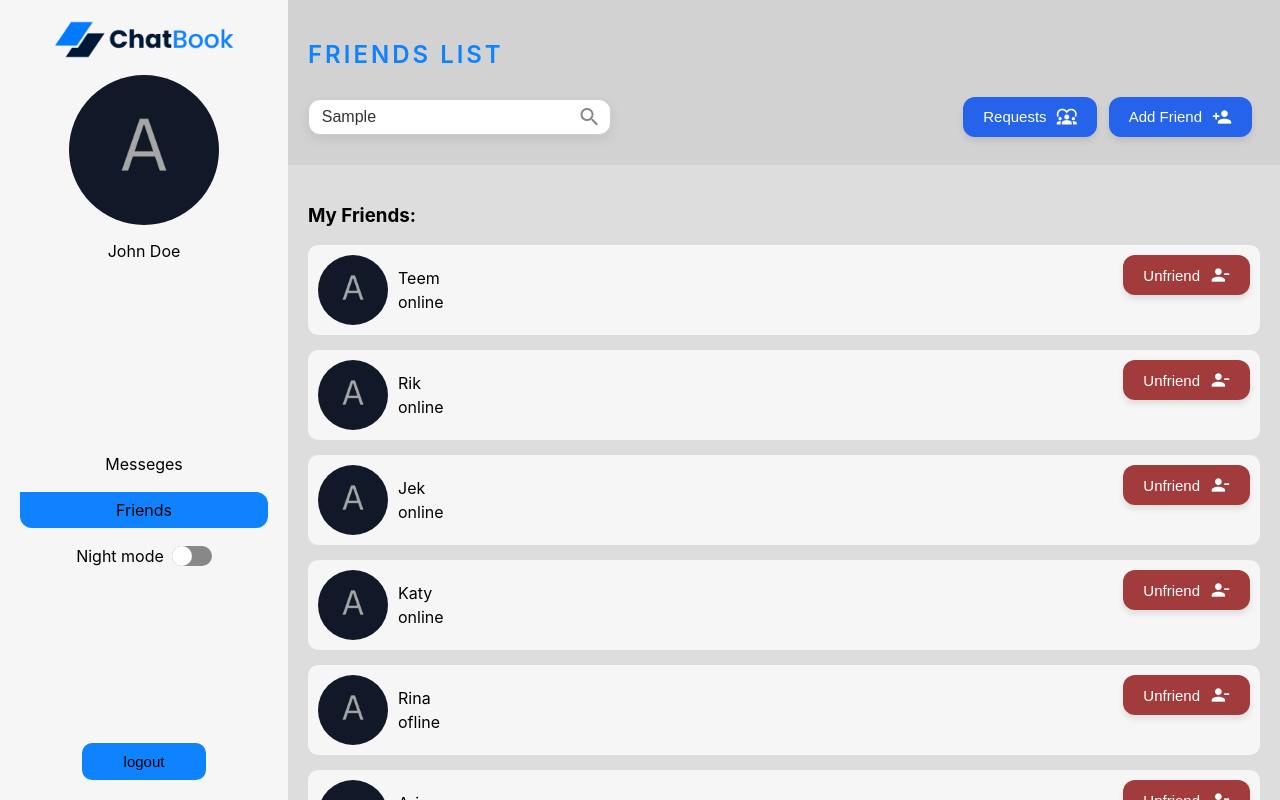
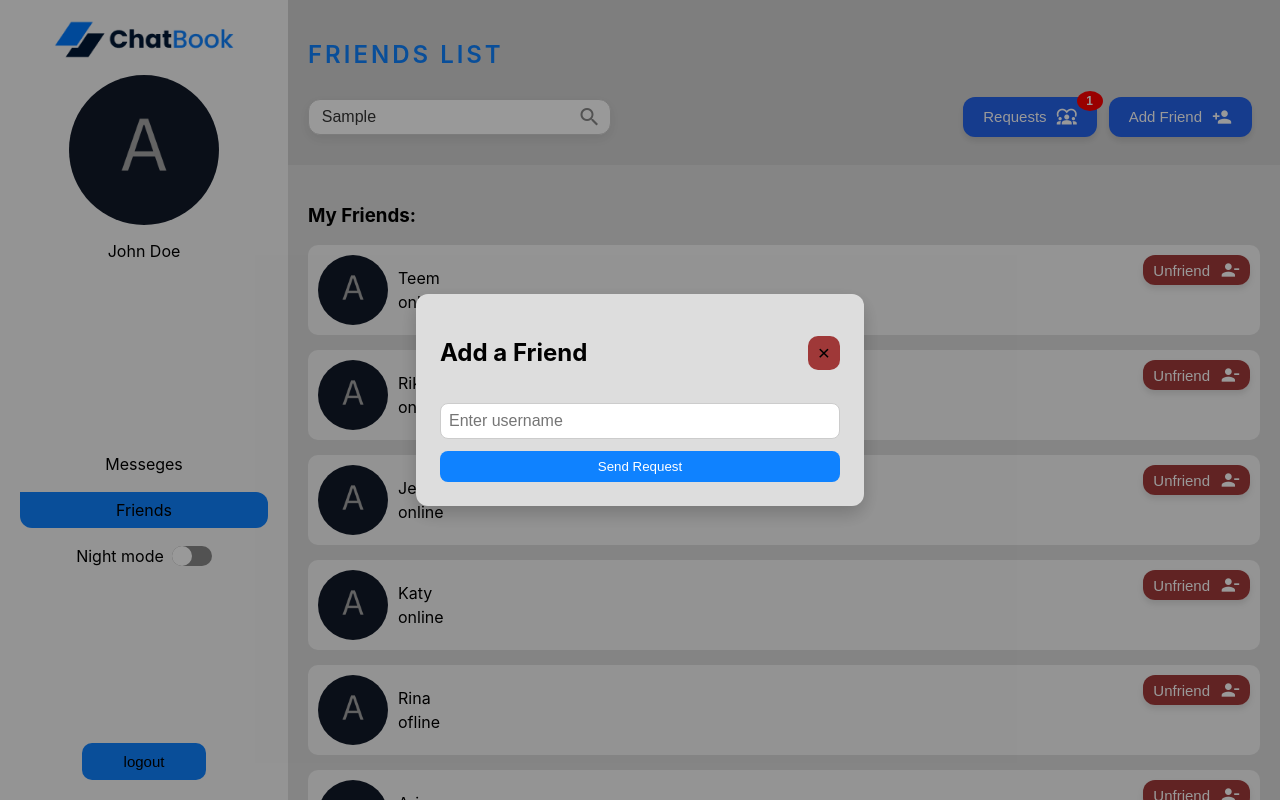
Before and after one commit to MaxParastiuk/messenger, a React (Create React App) app: page /friends in a window 1280 px wide. Both pictures are taken after typing "Sample" into the empty fields and a click on the button "Add a new friend". Built offline with nearby package versions, Linux system fonts and the light colour scheme; no server answers.

Commit message:
add 'add friends' and 'friend request' modals  for the friends page

```diff
--- a/package.json
+++ b/package.json
@@ -14,6 +14,7 @@
     "react-router-dom": "^7.2.0",
     "react-scripts": "5.0.1",
     "react-switch": "^7.1.0",
+    "react-toastify": "^11.0.5",
     "styled-components": "^6.1.15",
     "web-vitals": "^2.1.4"
   },
--- a/src/components/friends/FriendItem/FriendItem.css
+++ b/src/components/friends/FriendItem/FriendItem.css
@@ -31,7 +31,7 @@
   display: flex;
   align-items: center;
   gap: 10px;
-  padding: 10px 20px;
+  padding: 5px 10px;
   background-color: #972121e0;
   color: white;
   border: none;
--- a/src/components/friends/FriendItem/FriendItem.jsx
+++ b/src/components/friends/FriendItem/FriendItem.jsx
@@ -1,6 +1,6 @@
 import './FriendItem.css';
 import styled from 'styled-components';
-import { Link } from 'react-router-dom';
+
 const FriendItem = ({ id, name, avatar, status }) => {
   return (
     <FriendListItem className="friends_list__item">
@@ -14,7 +14,7 @@ const FriendItem = ({ id, name, avatar, status }) => {
       <div className="friend-interaction">
         <button className="friend-delete-btn" aria-label="Remove friend">
           <span className="btn-text">Unfriend</span>
-          <span class="material-icons">person_remove</span>
+          <span className="material-icons">person_remove</span>
         </button>
       </div>
     </FriendListItem>
--- a/src/components/friends/FriendsHeader/FriendsHeader.css
+++ b/src/components/friends/FriendsHeader/FriendsHeader.css
@@ -26,6 +26,7 @@
 
 .friends-panel__requests,
 .friends-panel__add {
+  position: relative;
   display: flex;
   align-items: center;
   gap: 10px;
@@ -60,3 +61,21 @@
   align-items: center;
   justify-content: center;
 }
+
+.requests_notification__badge {
+  position: absolute;
+  top: -6px;
+  right: -6px;
+  background-color: red;
+  color: white;
+  font-size: 12px;
+  font-weight: bold;
+  border-radius: 50%;
+  padding: 4px 7px;
+  min-width: 12px;
+  height: 12px;
+  display: flex;
+  align-items: center;
+  justify-content: center;
+  z-index: 1;
+}
--- a/src/components/friends/FriendsHeader/FriendsHeader.jsx
+++ b/src/components/friends/FriendsHeader/FriendsHeader.jsx
@@ -1,7 +1,25 @@
+import { useState } from 'react';
 import './FriendsHeader.css';
 import styled from 'styled-components';
-const FriendsHeader = () => {
+import FriendRequestsModal from '../modals/FriendRequestsModal/FriendRequestsModal';
+import AddFriendModal from '../modals/AddFriendModal/AddFriendModal';
+const FriendsHeader = ({ requestCount = 1 }) => {
+  const [showRequestsModal, setShowRequestsModal] = useState(false);
+  const [showAddFriendModal, setShowAddFriendModal] = useState(false);
+  const requests = [
+    { id: 1, name: 'Alice Johnson' },
+    { id: 2, name: 'Bob Smith' },
+    { id: 3, name: 'Charlie Brown' },
+    { id: 4, name: 'Diana Prince' },
+    { id: 5, name: 'Ethan Hunt' },
+    { id: 6, name: 'Fiona Gallagher' },
+    { id: 7, name: 'George Washington' },
+    { id: 8, name: 'Hannah Montana' },
+    { id: 9, name: 'Ian Curtis' },
+    { id: 10, name: 'Jasmine Lee' },
+  ];
   return (
+    <>
       <FriendsHeaderContainer className="friends-list-header">
         <FriendsListHeadline>Friends List</FriendsListHeadline>
         <div className="friends-controls">
@@ -20,17 +38,42 @@ const FriendsHeader = () => {
             <button
               className="friends-panel__requests"
               aria-label="Open friend requests"
+              onClick={() => setShowRequestsModal(true)}
             >
               <span className="btn-text">Requests</span>
-            <span class="material-icons">diversity_1</span>
+              <span className="material-icons">diversity_1</span>
+              {requestCount > 0 && (
+                <span className="requests_notification__badge">
+                  {requestCount}
+                </span>
+              )}
             </button>
-          <button className="friends-panel__add" aria-label="Add a new friend">
+            <button
+              className="friends-panel__add"
+              aria-label="Add a new friend"
+              onClick={() => setShowAddFriendModal(true)}
+            >
               <span className="btn-text">Add Friend</span>
-            <span class="material-icons">person_add</span>
+              <span className="material-icons">person_add</span>
             </button>
           </div>
         </div>
       </FriendsHeaderContainer>
+      {showRequestsModal && (
+        <FriendRequestsModal
+          requests={requests}
+          onAccept={() => console.log('hello')}
+          onDecline={() => console.log('hello')}
+          onClose={() => setShowRequestsModal(false)}
+        />
+      )}
+      {showAddFriendModal && (
+        <AddFriendModal
+          onAdd={() => console.log('hello')}
+          onClose={() => setShowAddFriendModal(false)}
+        />
+      )}
+    </>
   );
 };
 
--- /dev/null
+++ b/src/components/friends/modals/AddFriendModal/AddFriendModal.jsx
@@ -0,0 +1,40 @@
+import { toast } from 'react-toastify';
+import ModalWrapper from '../ModalWrapper/ModalWrapper';
+import { useForm } from 'react-hook-form';
+
+const AddFriendModal = ({ onAdd, onClose }) => {
+  const {
+    register,
+    handleSubmit,
+    reset,
+    formState: { errors },
+  } = useForm();
+
+  const onSubmit = ({ username }) => {
+    onAdd(username);
+    reset();
+    toast.success('Friend request sent!');
+  };
+  return (
+    <ModalWrapper
+      titleId="add-friend-title"
+      titleText="Add a Friend"
+      onClose={onClose}
+    >
+      <form onSubmit={handleSubmit(onSubmit)}>
+        <input
+          type="text"
+          placeholder="Enter username"
+          {...register('username', { required: 'Username is required' })}
+        />
+        {errors.username && (
+          <span className="error">{errors.username.message}</span>
+        )}
+
+        <button type="submit">Send Request</button>
+      </form>
+    </ModalWrapper>
+  );
+};
+
+export default AddFriendModal;
--- /dev/null
+++ b/src/components/friends/modals/FriendRequestsModal/FriendRequestsModal.css
@@ -0,0 +1,64 @@
+.friend-requests__scroll-area {
+  display: flex;
+  flex-direction: column;
+  gap: 10px;
+  overflow-y: auto;
+  max-height: 45vh;
+  padding-right: 6px;
+  margin-right: -6px;
+  scroll-behavior: smooth;
+  scrollbar-width: thin;
+}
+
+.friend-requests__scroll-area::-webkit-scrollbar {
+  width: 6px;
+}
+
+.friend-requests__scroll-area::-webkit-scrollbar-thumb {
+  background-color: #ccc;
+  border-radius: 4px;
+}
+
+.friend-requests__empty {
+  text-align: center;
+  color: #888;
+  font-style: italic;
+}
+
+.friend-requests__item {
+  display: flex;
+  justify-content: space-between;
+  align-items: center;
+
+  border-radius: 18px;
+  padding: 10px;
+}
+
+.friend-requests__controls {
+  display: flex;
+  gap: 10px;
+}
+
+.request-accept-btn {
+  color: white;
+  background: #0e650e;
+  padding: 3px 10px;
+  border-radius: 10px;
+  transition: background-color 0.5s ease-out;
+}
+
+.request-decline-btn {
+  color: white;
+  background: maroon;
+  padding: 3px 10px;
+  border-radius: 10px;
+  transition: background-color 0.5s ease-out;
+}
+
+.friend-requests__controls .request-decline-btn:hover {
+  background-color: rgb(255, 15, 15);
+}
+
+.friend-requests__controls .request-accept-btn:hover {
+  background-color: rgb(0 172 11);
+}
--- /dev/null
+++ b/src/components/friends/modals/FriendRequestsModal/FriendRequestsModal.jsx
@@ -0,0 +1,50 @@
+import './FriendRequestsModal.css';
+import styled from 'styled-components';
+import ModalWrapper from '../ModalWrapper/ModalWrapper';
+
+const FriendRequestsModal = ({ requests, onAccept, onDecline, onClose }) => {
+  return (
+    <ModalWrapper
+      titleId="requests-title"
+      titleText="Frien Requests"
+      onClose={onClose}
+    >
+      <ScrollArea className="friend-requests__scroll-area">
+        {requests.length === 0 ? (
+          <div className="friend-requests__empty">No requests!</div>
+        ) : (
+          requests.map((request) => (
+            <RequestItem className="friend-requests__item" key={request.id}>
+              <span>{request.name}</span>
+              <div className="friend-requests__controls">
+                <button
+                  className="request-accept-btn"
+                  onClick={() => onAccept(request.id)}
+                >
+                  Accept
+                </button>
+                <button
+                  className="request-decline-btn"
+                  onClick={() => onDecline(request.id)}
+                >
+                  Decline
+                </button>
+              </div>
+            </RequestItem>
+          ))
+        )}
+      </ScrollArea>
+    </ModalWrapper>
+  );
+};
+
+const ScrollArea = styled.div`
+  scrollbar-width: thin;
+  scrollbar-color: ${({ theme }) =>
+    `${theme.scrollbarThumbColor} ${theme.scrollbarBg}`};
+`;
+
+const RequestItem = styled.div`
+  border: ${({ theme }) => theme.border};
+`;
+export default FriendRequestsModal;
--- /dev/null
+++ b/src/components/friends/modals/ModalWrapper/ModalWrapper.css
@@ -0,0 +1,64 @@
+.modal-backdrop {
+  position: fixed;
+  top: 0;
+  left: 0;
+  width: 100vw;
+  height: 100vh;
+  background-color: rgba(0, 0, 0, 0.4);
+  display: flex;
+  justify-content: center;
+  align-items: center;
+  z-index: 1000;
+}
+
+.modal-window {
+  border-radius: 12px;
+  max-width: 400px;
+  width: 100%;
+  max-height: 60%;
+  padding: 1.5rem;
+  box-shadow: 0 8px 20px rgba(0, 0, 0, 0.2);
+  position: relative;
+}
+
+.modal-header {
+  display: flex;
+  justify-content: space-between;
+  align-items: center;
+  margin-bottom: 1rem;
+}
+
+.modal-close {
+  background: #972121e0;
+  padding: 5px 10px;
+  font-size: 21px;
+  border-radius: 10px;
+}
+
+.modal-content {
+  display: flex;
+  flex-direction: column;
+  gap: 1rem;
+}
+
+.modal-content form {
+  display: flex;
+  flex-direction: column;
+  gap: 0.75rem;
+}
+
+.modal-content input {
+  padding: 0.5rem;
+  border-radius: 8px;
+  border: 1px solid #ccc;
+  font-size: 1rem;
+}
+
+.modal-content button[type='submit'] {
+  padding: 0.5rem;
+  background-color: #0f82ff;
+  color: white;
+  border: none;
+  border-radius: 8px;
+  cursor: pointer;
+}
--- /dev/null
+++ b/src/components/friends/modals/ModalWrapper/ModalWrapper.jsx
@@ -0,0 +1,55 @@
+import { useEffect, useRef } from 'react';
+import './ModalWrapper.css';
+import { styled } from 'styled-components';
+const ModalWrapper = ({ titleId, titleText, onClose, children }) => {
+  const backdropRef = useRef(null);
+
+  useEffect(() => {
+    const handleKeydown = (e) => {
+      if (e.key === 'Escape') {
+        onClose();
+      }
+    };
+
+    document.addEventListener('keydown', handleKeydown);
+    return () => document.removeEventListener('keydown', handleKeydown);
+  }, [onClose]);
+
+  const handelBackdropClick = (e) => {
+    if (e.target === backdropRef.current) {
+      onClose();
+    }
+  };
+
+  return (
+    <div
+      className="modal-backdrop"
+      ref={backdropRef}
+      onClick={handelBackdropClick}
+    >
+      <ModalWindow
+        className="modal-window"
+        role="dialog"
+        aria-modal="true"
+        aria-labelledby={titleId}
+      >
+        <div className="modal-header">
+          <h2 id={titleId}>{titleText}</h2>
+          <button
+            className="modal-close"
+            aria-label="Close modal"
+            onClick={onClose}
+          >
+            &times;
+          </button>
+        </div>
+        <div className="modal-content">{children}</div>
+      </ModalWindow>
+    </div>
+  );
+};
+
+const ModalWindow = styled.div`
+  background-color: ${({ theme }) => theme.mainBg};
+`;
+export default ModalWrapper;
```
Also changed, not shown: src/App.js (+13 -0 lines), 1 other file (tests, documents, lock files or other folders). Lines whose indentation alone changed are shown as unchanged.
